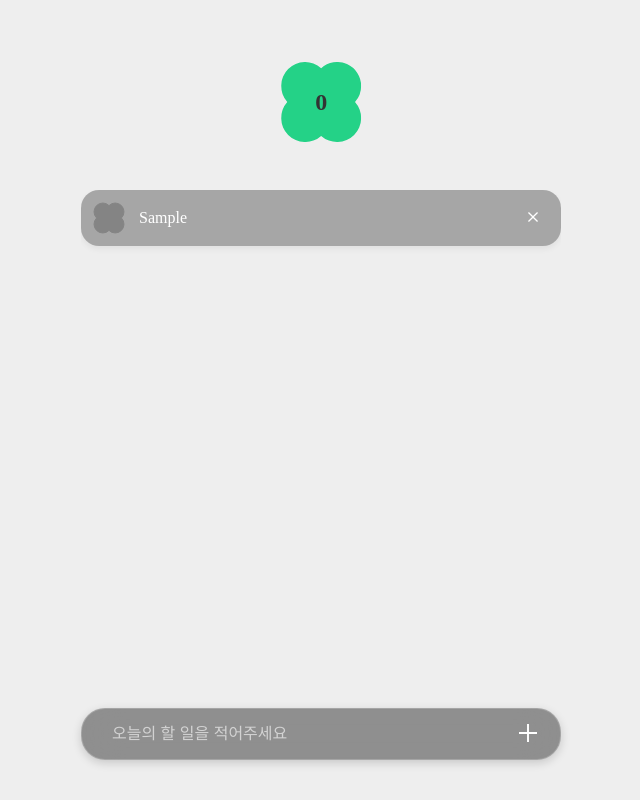
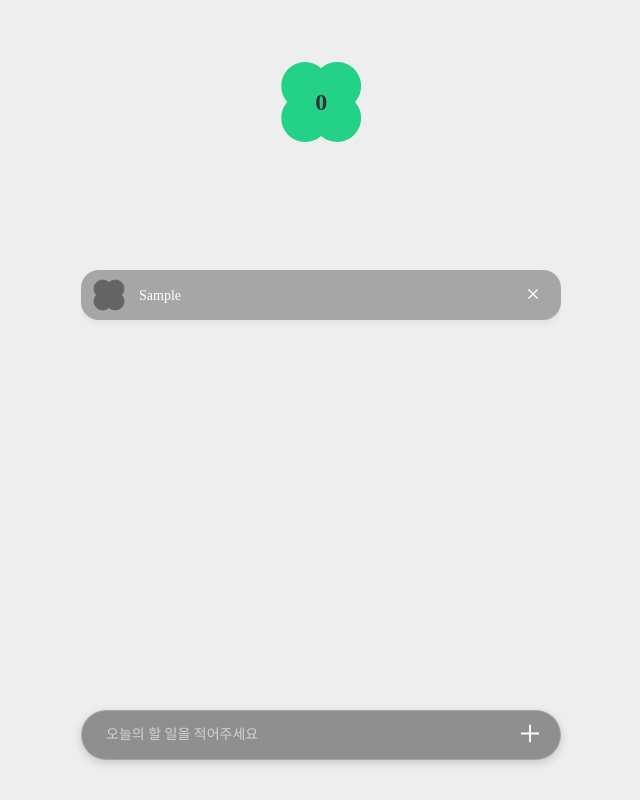
Before and after one commit to Hyeok-gu/muscat, a React (Create React App) app: page / in a window 1280 px wide. Both pictures are taken after typing "Sample" into the empty fields and a click on the button 847 px from the left and 734 px from the top of the page. Shown: the whole page, without its empty margins (319-959 px from the left). Built offline with nearby package versions, Linux system fonts and the light colour scheme; the HTML template or start-up script is replaced by a standard one; a web font is replaced by a local one.

Commit message:
#10 리스트 패딩 및 폰트사이즈, 내용이 두줄 이상일 때 스타일 수정 및 body에 fixed 정의

```diff
--- a/package.json
+++ b/package.json
@@ -4,6 +4,7 @@
   "version": "0.1.0",
   "private": true,
   "dependencies": {
+    "@react-hook/window-size": "^3.1.1",
     "@testing-library/jest-dom": "^5.17.0",
     "@testing-library/react": "^13.4.0",
     "@testing-library/user-event": "^13.5.0",
--- a/src/Component/Background.jsx
+++ b/src/Component/Background.jsx
@@ -1,11 +1,9 @@
-import styled from 'styled-components';
+import styled from "styled-components";
 
 const Wrapper = styled.div`
   width: 100%;
   height: 100%;
-  position: absolute;
-  top: 0;
-  left: 0;
+  position: fixed;
   z-index: -1;
   background: #eee;
 `;
--- a/src/Component/CheckBtn.jsx
+++ b/src/Component/CheckBtn.jsx
@@ -10,7 +10,6 @@ const Button = styled.button`
   transition: all 0.3s linear;
   transform: translate(-50%, -50%) scale(1);
   user-select: none;
-  -webkit-tap-highlight-color: transparent !important;
   &:hover {
     transition: all 0.1s linear;
     transform: translate(-50%, -50%) scale(1.1);
--- a/src/Component/Form/Input.jsx
+++ b/src/Component/Form/Input.jsx
@@ -8,15 +8,17 @@ const Wrapper = styled.div`
 const InputAtype = styled.input`
   width: 100%;
   height: 48px;
-  border-radius: 24px;
+  border-radius: 40px;
   border: 1px solid rgba(255, 255, 255, 0.2);
-  padding-left: 30px;
+  padding: 0 48px 0 24px;
   box-shadow: 0 3px 10px rgba(0, 0, 0, 0.16);
   transition: all 0.3s;
   backdrop-filter: blur(20px);
   background: rgba(0, 0, 0, 0.4);
   color: #fff;
-  font-size: 16px;
+  font-size: 14px;
+  font-family: Gmarket sans;
+  font-weight: 500;
   &::placeholder {
     color: rgba(255, 255, 255, 0.6);
   }
@@ -31,12 +33,14 @@ const InputAtype = styled.input`
   }
 `;
 const Button = styled.button`
+  padding: 0;
+  margin: 0;
   position: absolute;
-  right: 18px;
+  right: 22px;
   top: 50%;
   transform: translateY(-50%);
-  font-size: 24px;
   color: #fff;
+  -webkit-tap-highlight-color: transparent !important;
 `;
 const Input = (props) => {
   const { type, form, onChange, value, placeholder } = props;
--- a/src/Component/ToDoItem.jsx
+++ b/src/Component/ToDoItem.jsx
@@ -3,8 +3,8 @@ import { IcoDelete } from "./icons";
 import CheckBtn from "./CheckBtn";
 
 const Item = styled.li`
-  height: 56px;
-  padding: 0 20px 0 14px;
+  min-height: 30px;
+  padding: 10px 20px 10px 14px;
   border-radius: 18px;
   backdrop-filter: blur(20px);
   display: flex;
@@ -16,7 +16,7 @@ const Item = styled.li`
   transform: translateY(0);
   transition: all 0.1s linear;
   &.clear {
-    opacity: 0.4;
+    opacity: 0.5;
 
     .box {
       button {
@@ -32,17 +32,24 @@ const Item = styled.li`
     display: flex;
     align-items: center;
     position: relative;
-    padding-left: 32px;
+    padding: 0 10px 0 32px;
   }
   span {
     display: inline-block;
     color: #fff;
-    font-size: 16px;
+    font-size: 14px;
     margin-left: 12px;
+    font-family: Gmarket sans;
+    line-height: 19px;
+    font-weight: 500;
+    word-break: break-all;
+    white-space: break-spaces;
+    text-overflow: ellipsis;
   }
   button {
     padding: 0;
     user-select: none;
+    -webkit-tap-highlight-color: transparent !important;
   }
 `;
 
--- a/src/Component/icons.js
+++ b/src/Component/icons.js
@@ -44,7 +44,7 @@ export const IcoCheck = () => {
         data-name="그룹 1"
         transform="translate(-4054.099 -199.099)"
         fill="#000000"
-        opacity="0.2"
+        opacity="0.4"
       >
         <path
           id="합치기_1"
--- a/src/index.css
+++ b/src/index.css
@@ -1,20 +1,29 @@
 @font-face {
-  font-family: 'Gmarket Sans';
+  font-family: "Gmarket Sans";
   font-style: normal;
   font-weight: 700;
-  src: local('Gmarket Sans Bold'), local('GmarketSans-Bold'), url('../fonts/GmarketSansBold.woff2') format('woff2'), /* Chrome 26+, Opera 23+, Firefox 39+ */ url('../fonts/GmarketSansBold.woff') format('woff'); /* Chrome 6+, Firefox 3.6+, IE 9+, Safari 5.1+ */
+  src: local("Gmarket Sans Bold"), local("GmarketSans-Bold"),
+    url("../fonts/GmarketSansBold.woff2") format("woff2"),
+    /* Chrome 26+, Opera 23+, Firefox 39+ */
+      url("../fonts/GmarketSansBold.woff") format("woff"); /* Chrome 6+, Firefox 3.6+, IE 9+, Safari 5.1+ */
 }
 @font-face {
-  font-family: 'Gmarket Sans';
+  font-family: "Gmarket Sans";
   font-style: normal;
   font-weight: 500;
-  src: local('Gmarket Sans Medium'), local('GmarketSans-Medium'), url('../fonts/GmarketSansMedium.woff2') format('woff2'), /* Chrome 26+, Opera 23+, Firefox 39+ */ url('../fonts/GmarketSansMedium.woff') format('woff'); /* Chrome 6+, Firefox 3.6+, IE 9+, Safari 5.1+ */
+  src: local("Gmarket Sans Medium"), local("GmarketSans-Medium"),
+    url("../fonts/GmarketSansMedium.woff2") format("woff2"),
+    /* Chrome 26+, Opera 23+, Firefox 39+ */
+      url("../fonts/GmarketSansMedium.woff") format("woff"); /* Chrome 6+, Firefox 3.6+, IE 9+, Safari 5.1+ */
 }
 @font-face {
-  font-family: 'Gmarket Sans';
+  font-family: "Gmarket Sans";
   font-style: normal;
   font-weight: 300;
-  src: local('Gmarket Sans Light'), local('GmarketSans-Light'), url('../fonts/GmarketSansLight.woff2') format('woff2'), /* Chrome 26+, Opera 23+, Firefox 39+ */ url('../fonts/GmarketSansLight.woff') format('woff'); /* Chrome 6+, Firefox 3.6+, IE 9+, Safari 5.1+ */
+  src: local("Gmarket Sans Light"), local("GmarketSans-Light"),
+    url("../fonts/GmarketSansLight.woff2") format("woff2"),
+    /* Chrome 26+, Opera 23+, Firefox 39+ */
+      url("../fonts/GmarketSansLight.woff") format("woff"); /* Chrome 6+, Firefox 3.6+, IE 9+, Safari 5.1+ */
 }
 
 /* reset */
@@ -146,7 +155,7 @@ blockquote:before,
 blockquote:after,
 q:before,
 q:after {
-  content: '';
+  content: "";
   content: none;
 }
 table {
@@ -160,3 +169,12 @@ input:-webkit-autofill:active {
   transition: background-color 5000s ease-in-out 0s;
   -webkit-transition: background-color 9999s ease-out;
 }
+
+body {
+  position: fixed;
+  top: 0;
+  left: 0;
+  min-height: 100dvh;
+  width: 100%;
+  overflow: hidden;
+}
--- a/src/routes/Home.jsx
+++ b/src/routes/Home.jsx
@@ -1,4 +1,4 @@
-import { useCallback, useState, useEffect } from "react";
+import { useCallback, useState, useEffect, useRef } from "react";
 import ToDoItem from "../Component/ToDoItem";
 import styled from "styled-components";
 import Background from "../Component/Background";
@@ -7,11 +7,12 @@ import { Logo } from "../Component/icons";
 
 const Container = styled.div`
   width: 100%;
-  height: 100dvh;
-  position: fixed;
+  height: 100%;
+  position: absolute;
+  top: 0;
+  left: 0;
   display: flex;
   justify-content: center;
-  overflow: hidden;
 `;
 
 const Frame = styled.div`
@@ -21,7 +22,7 @@ const Frame = styled.div`
   padding: 0 16px;
   display: flex;
   flex-direction: column;
-  position: fixed;
+  position: relative;
   overflow: hidden;
   transition: all 0.3sec;
 `;
@@ -36,7 +37,7 @@ const Title = styled.h1`
   left: 50%;
   transform: translateX(-50%) scaleX(100%) scaleY(100%);
   font-family: Gmarket sans;
-  font-weight: 900;
+  font-weight: 700;
   letter-spacing: -0.3px;
   transition: all 0.1s linear;
   color: #333;
@@ -59,7 +60,6 @@ const Title = styled.h1`
     }
     path {
       fill: #24d287;
-
       stroke: none;
     }
   }
@@ -67,14 +67,18 @@ const Title = styled.h1`
 
 const Form = styled.form`
   width: calc(100% - 32px);
+  max-width: 480px;
   position: absolute;
   bottom: 40px;
+  left: 50%;
+  transform: translateX(-50%);
 `;
 const List = styled.div`
-  margin-top: 190px;
+  margin-top: 180px;
   overflow-y: auto;
-  height: calc(100% - 360px);
-  mask-image: linear-gradient(rgb(0, 0, 0) 86%, transparent);
+  height: calc(100% - 330px);
+  mask-image: linear-gradient(transparent, rgb(0, 0, 0) 18%);
+  padding-top: 30px;
   -ms-overflow-style: none; /* IE and Edge */
   scrollbar-width: none; /* Firefox */
   &::-webkit-scrollbar {
@@ -82,8 +86,23 @@ const List = styled.div`
   }
   ul {
     transition: all 0.1s linear;
+    li {
+      &:first-child {
+        margin-top: 60px;
+      }
+      &:last-child {
+        transform: translateY(0);
+        scale: 1;
+      }
+    }
     &.active {
-      transform: translateY(12px);
+      transform: translateY(-20px);
+      li {
+        &:last-child {
+          transform: translateY(10px);
+          scale: 0.95;
+        }
+      }
     }
   }
 `;
@@ -113,12 +132,12 @@ const Home = () => {
     }
     setListUp(!listUp);
     setList((currentList) => [
+      ...currentList,
       {
         title: toDo,
         clear: false,
         point: 1,
       },
-      ...currentList,
     ]);
     setTimeout(() => setListUp(false), 50);
     setToDo("");
@@ -159,6 +178,7 @@ const Home = () => {
   //     return;
   //   }
   // };
+  const scrollRef = useRef();
 
   useEffect(() => {
     window.localStorage.setItem("point", JSON.stringify(point));
@@ -168,14 +188,25 @@ const Home = () => {
     window.localStorage.setItem("list", JSON.stringify(list));
   }, [list]);
 
+  useEffect(() => {
+    scrollToBottom();
+  }, [onSubmit]);
+
+  const scrollToBottom = () => {
+    if (scrollRef.current) {
+      scrollRef.current.scrollTop = scrollRef.current.scrollHeight;
+    }
+  };
+
   return (
+    <>
       <Container>
         <Frame>
           <Title className={iconAction ? "action" : null}>
             {point}
             <Logo />
           </Title>
-        <List>
+          <List ref={scrollRef}>
             <ul className={listUp ? "active" : null}>
               {list.map((item, index) => (
                 <ToDoItem
@@ -190,6 +221,12 @@ const Home = () => {
               ))}
             </ul>
           </List>
+        </Frame>
+        {/* <h2>할 일 {list.length}</h2> */}
+        {/* <h2>포인트 {point}</h2> */}
+        {/* <button onClick={changeBgAtype}>배경 바꾸기 20포인트</button> */}
+        <Background type={backgroundType} />
+      </Container>
       <Form onSubmit={onSubmit}>
         <Input
           type={inputType}
@@ -199,12 +236,7 @@ const Home = () => {
           placeholder="오늘의 할 일을 적어주세요"
         ></Input>
       </Form>
-      </Frame>
-      {/* <h2>할 일 {list.length}</h2> */}
-      {/* <h2>포인트 {point}</h2> */}
-      {/* <button onClick={changeBgAtype}>배경 바꾸기 20포인트</button> */}
-      <Background type={backgroundType} />
-    </Container>
+    </>
   );
 };
 export default Home;
```
Also changed, not shown: 1 other file (tests, documents, lock files or other folders). Lines whose indentation alone changed are shown as unchanged.
